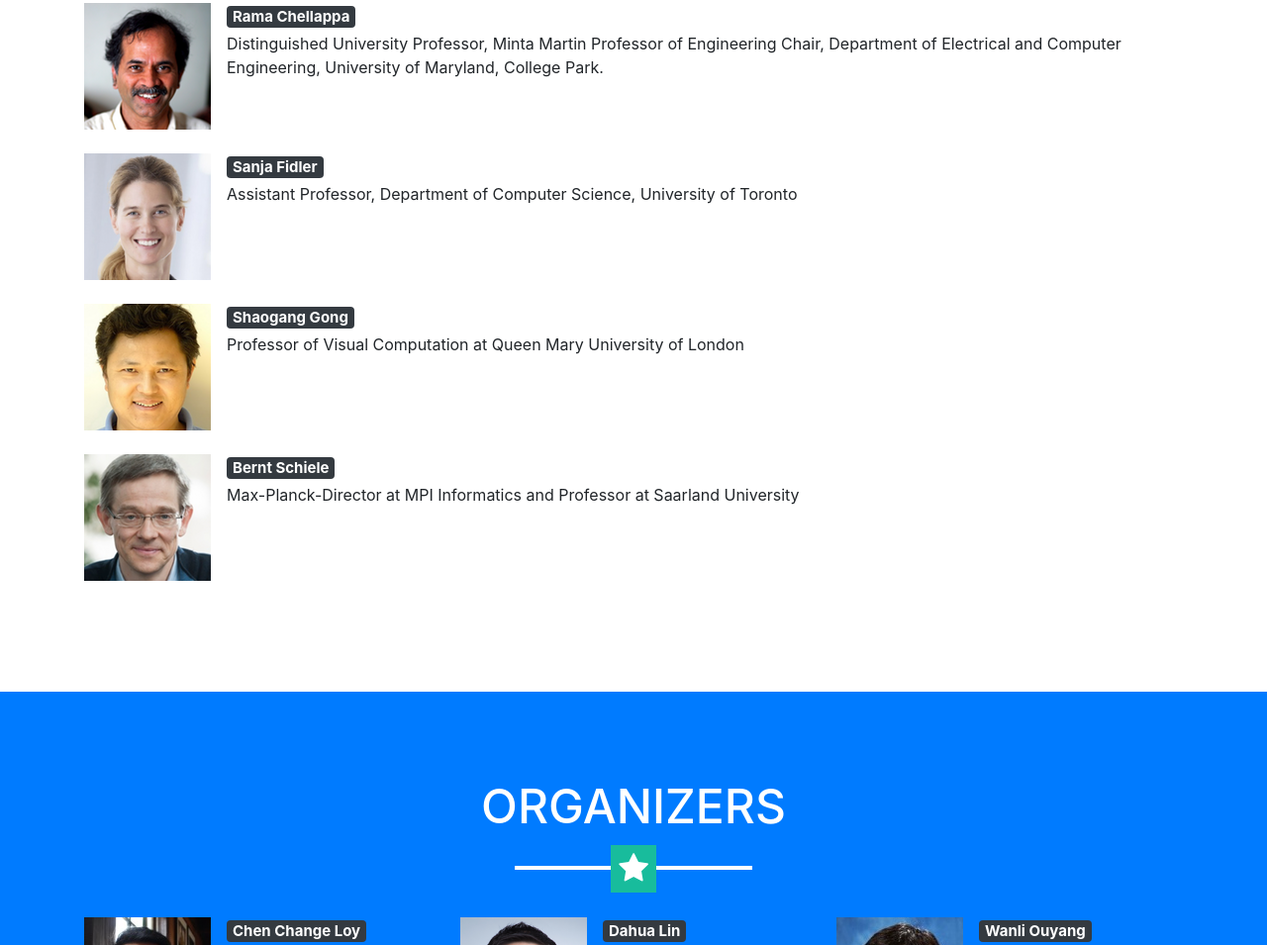
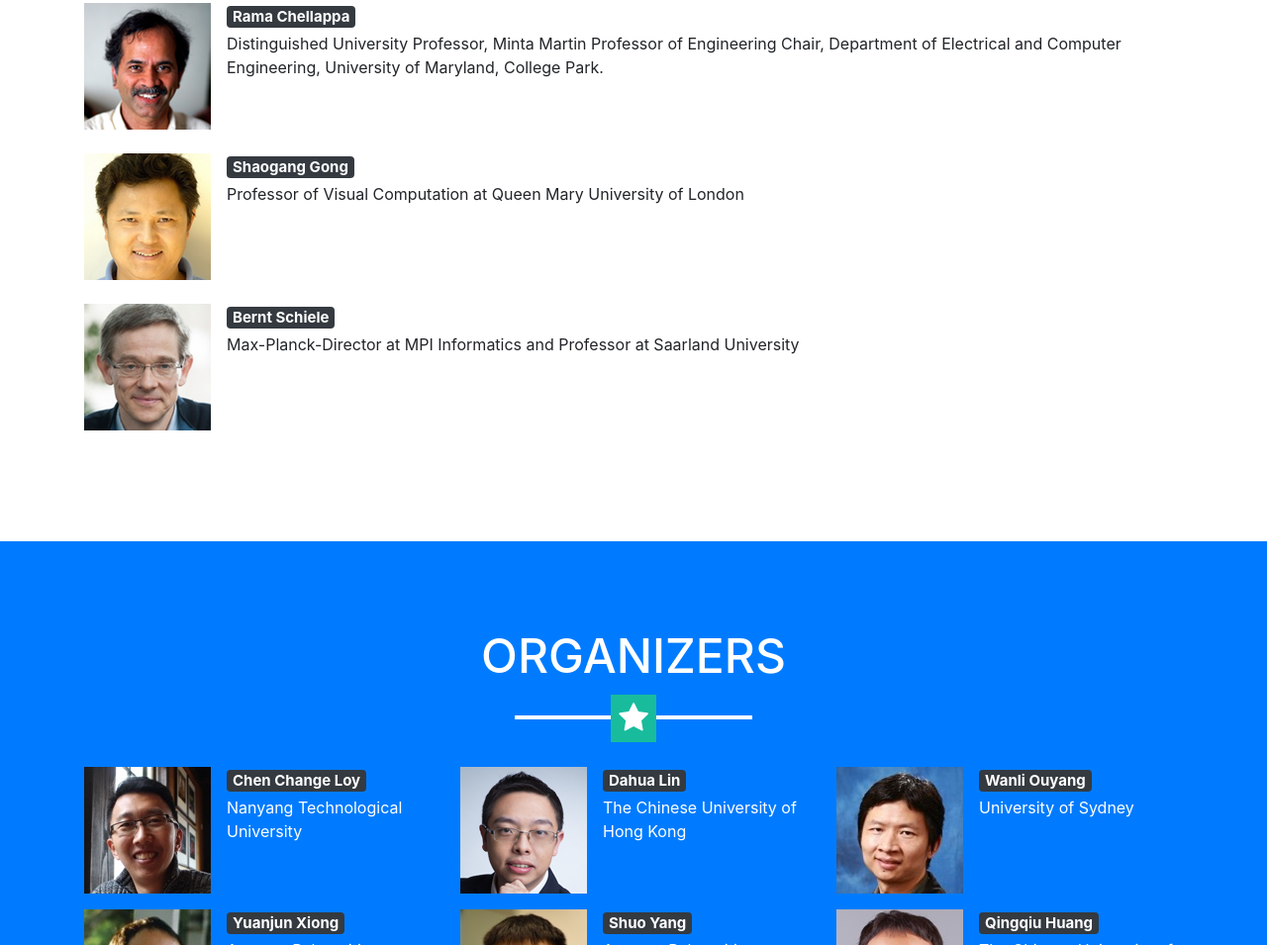
Before and after one commit to wider-challenge/wider-challenge.github.io, a website with bundled scripts: page index.html in a window 1280 px wide. Shown: the part 5664-6619 px from the top of the page at 99% size. Built offline with nearby package versions, Linux system fonts and the light colour scheme.

Commit message:
revise schedule

```diff
--- a/index.html
+++ b/index.html
@@ -524,13 +524,13 @@
                                     Distinguished University Professor, Minta Martin Professor of Engineering Chair, Department of Electrical and Computer Engineering, University of Maryland, College Park.
                                 </div>
                             </li>
-                            <li class="media my-4">
+                            <!-- <li class="media my-4">
                                 <img class="mr-3" src="img/speaker/sanja_fidler.png" alt="Generic placeholder image">
                                 <div class="media-body">
                                     <h5 class="mt-0 mb-1"><a href="http://www.cs.utoronto.ca/~fidler/" class="badge badge-dark">Sanja Fidler</a></h5>
                                     Assistant Professor, Department of Computer Science, University of Toronto
                                 </div>
-                            </li>
+                            </li> -->
                             <li class="media my-4">
                                 <img class="mr-3" src="img/speaker/shaogang_gong.png" alt="Generic placeholder image">
                                 <div class="media-body">
```
